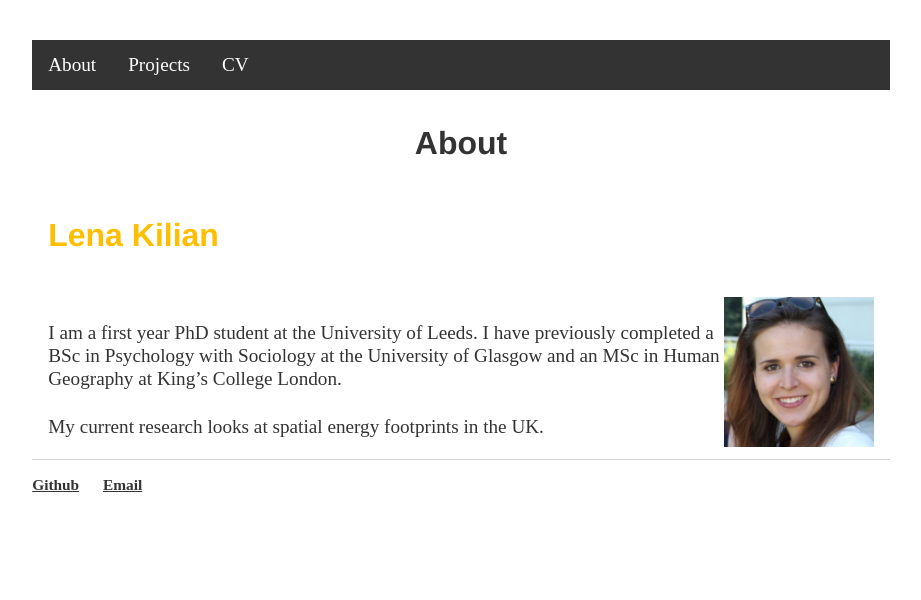
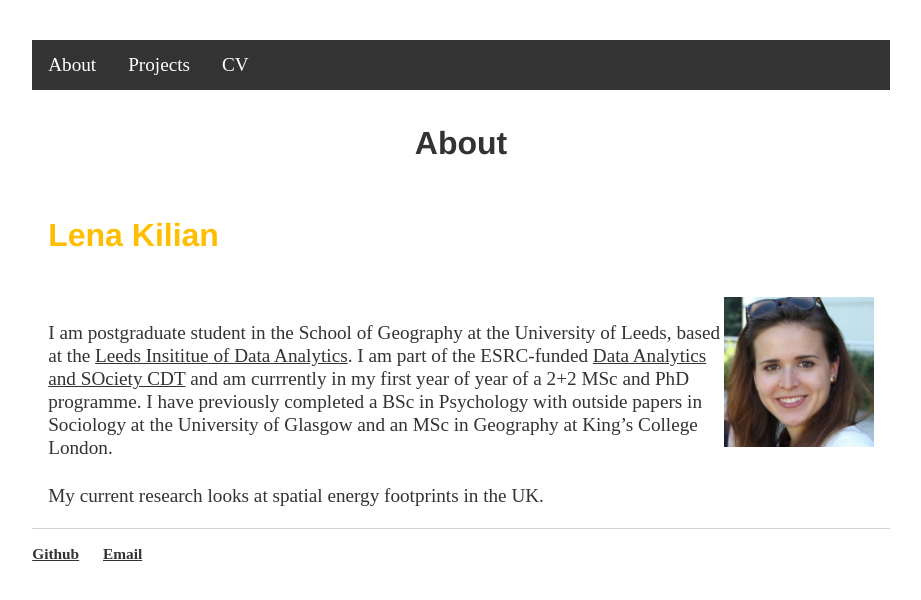
Before and after one commit to lena-kilian/lena-kilian.github.io, a Jekyll site: the page built from index.md, in a window 1280 px wide. Shown: the top 600 px of the page, without its empty margins (179-1100 px from the left). Built offline with Jekyll 4.4.1, drawn with Linux system fonts in a browser that asks for light colours; our own code applies the rules of GitHub Pages for plain Markdown files.

Commit message:
Update index.md

```diff
--- a/index.md
+++ b/index.md
@@ -3,6 +3,6 @@
 ## Lena Kilian
 <img src="Photo_LenaKilian.png" align="right" width="150"/>
 
-I am a first year PhD student at the University of Leeds. I have previously completed a BSc in Psychology with Sociology at the University of Glasgow and an MSc in Human Geography at King's College London.
+I am postgraduate student in the School of Geography at the University of Leeds, based at the [Leeds Insititue of Data Analytics](https://lida.leeds.ac.uk/). I am part of the ESRC-funded [Data Analytics and SOciety CDT](https://datacdt.org/) and am currrently in my first year of year of a 2+2 MSc and PhD programme. I have previously completed a BSc in Psychology with outside papers in Sociology at the University of Glasgow and an MSc in Geography at King's College London.
 
 My current research looks at spatial energy footprints in the UK.
```
